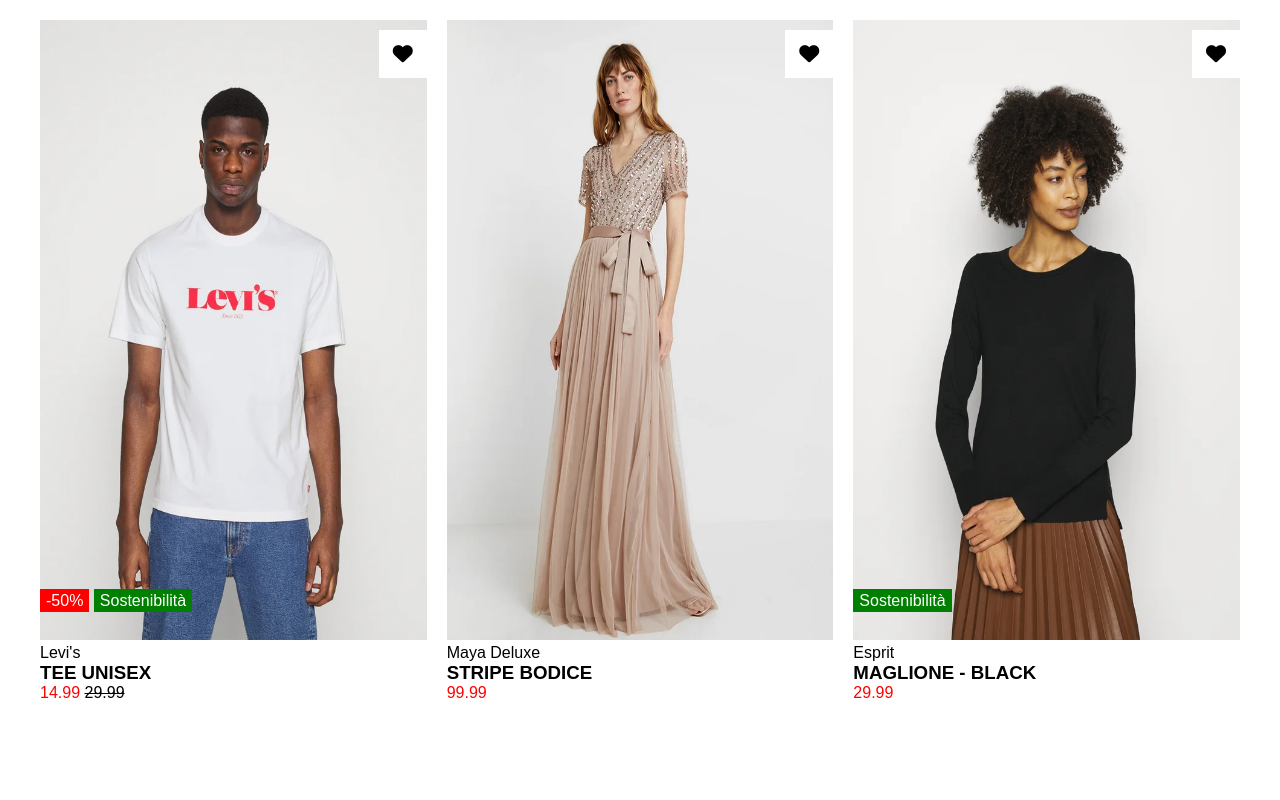
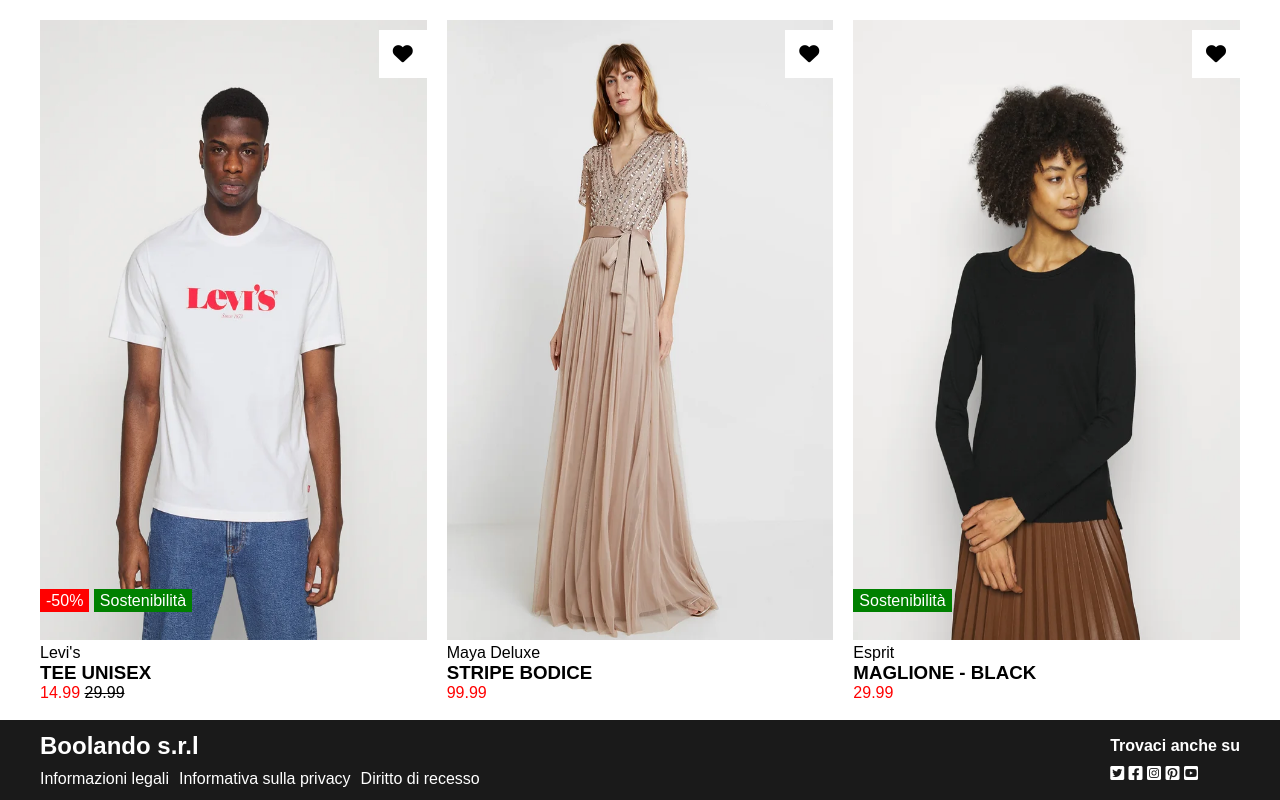
Before and after one commit to AndreaGarofalo/html-css-boolando, a plain HTML site: page index.html in a window 1280 px wide. Shown: the part 811-1611 px from the top of the page. Before the commit the page ends 1513 px from the top, so only its background shows below. Drawn offline with Linux system fonts and the light colour scheme.

Commit message:
added footer

```diff
--- a/index.html
+++ b/index.html
@@ -8,7 +8,7 @@
     integrity='sha512-xh6O/CkQoPOWDdYTDqeRdPCVd1SpvCA9XXcUnZS2FmJNp1coAFzvtCN9BmamE+4aHK8yyUHUSCcJHgXloTyT2A=='
     crossorigin='anonymous'/>
     <link rel="stylesheet" href="style/style.css">
-    <title>Booleando</title>
+    <title>Boolando</title>
 </head>
 <body>
     <header class="flex">
@@ -97,7 +97,9 @@
                 <div class="card">
                     <img class="model-a" src="img/4.webp" alt="">
                     <img class="model-b" src="img/4b.webp" alt="">
-                    <div class="favourite"><i class="fa-solid fa-heart"></i></div>
+                    <div class="favourite">
+                        <i class="fa-solid fa-heart"></i>
+                    </div>
                     <div class="discount-class">
                         <span class="red-bg tags">-50%</span>
                         <span class="green-bg tags">Sostenibilità</span>
@@ -122,7 +124,9 @@
                 <div class="card">
                     <img class="model-a" src="img/6.webp" alt="">
                     <img class="model-b" src="img/6b.webp" alt="">
-                    <div class="favourite"><i class="fa-solid fa-heart"></i></div>
+                    <div class="favourite">
+                        <i class="fa-solid fa-heart"></i>
+                    </div>
                     <div class="discount-class">
                         <span class="green-bg tags">Sostenibilità</span>
                     </div>
@@ -133,8 +137,45 @@
                     </p>
                 </div>
             </div>
+        </div>
     </main>
     <footer>
+        <div class="container">
+            <div class="flex footer-content">
+                <div class="footer-column">
+                    <h2>Boolando s.r.l</h2>
+                    <ul class="utility-links flex">
+                        <li class="info">
+                            <a href="#">Informazioni legali</a>
+                        </li>
+                        <li class="info">
+                            <a href="#">Informativa sulla privacy</a>
+                        </li>
+                        <li class="info">
+                            <a href="#">Diritto di recesso</a>
+                        </li>
+                    </ul>
+                </div>
+                <div class="footer-column">
+                    <h4>Trovaci anche su</h4>
+                    <a href="#" class="social">
+                        <i class="fa-brands fa-square-twitter"></i>
+                    </a>
+                    <a href="#" class="social">
+                        <i class="fa-brands fa-square-facebook"></i>
+                    </a>
+                    <a href="#" class="social">
+                        <i class="fa-brands fa-square-instagram"></i>
+                    </a>
+                    <a href="#" class="social">
+                        <i class="fa-brands fa-square-pinterest"></i>
+                    </a>
+                    <a href="#" class="social">
+                        <i class="fa-brands fa-square-youtube"></i>
+                    </a>
+                </div>
+            </div>
+        </div>
     </footer>
 </body>
 </html>
--- a/style/style.css
+++ b/style/style.css
@@ -159,3 +159,28 @@ header {
 }
 
 /* footer */
+
+footer {
+    margin-top: 30px;
+    background-color: #1a1a1a;
+}
+
+.footer-content {
+    justify-content: space-between;
+    align-items: center;
+    min-height: 80px;
+}
+
+.utility-links {
+    list-style-type: none;
+}
+
+
+.info {
+    margin-right: 10px;
+}
+
+h2, h4 {
+    color: #fff;
+    margin-bottom: 10px;
+}
```
Lines whose indentation alone changed are shown as unchanged.
